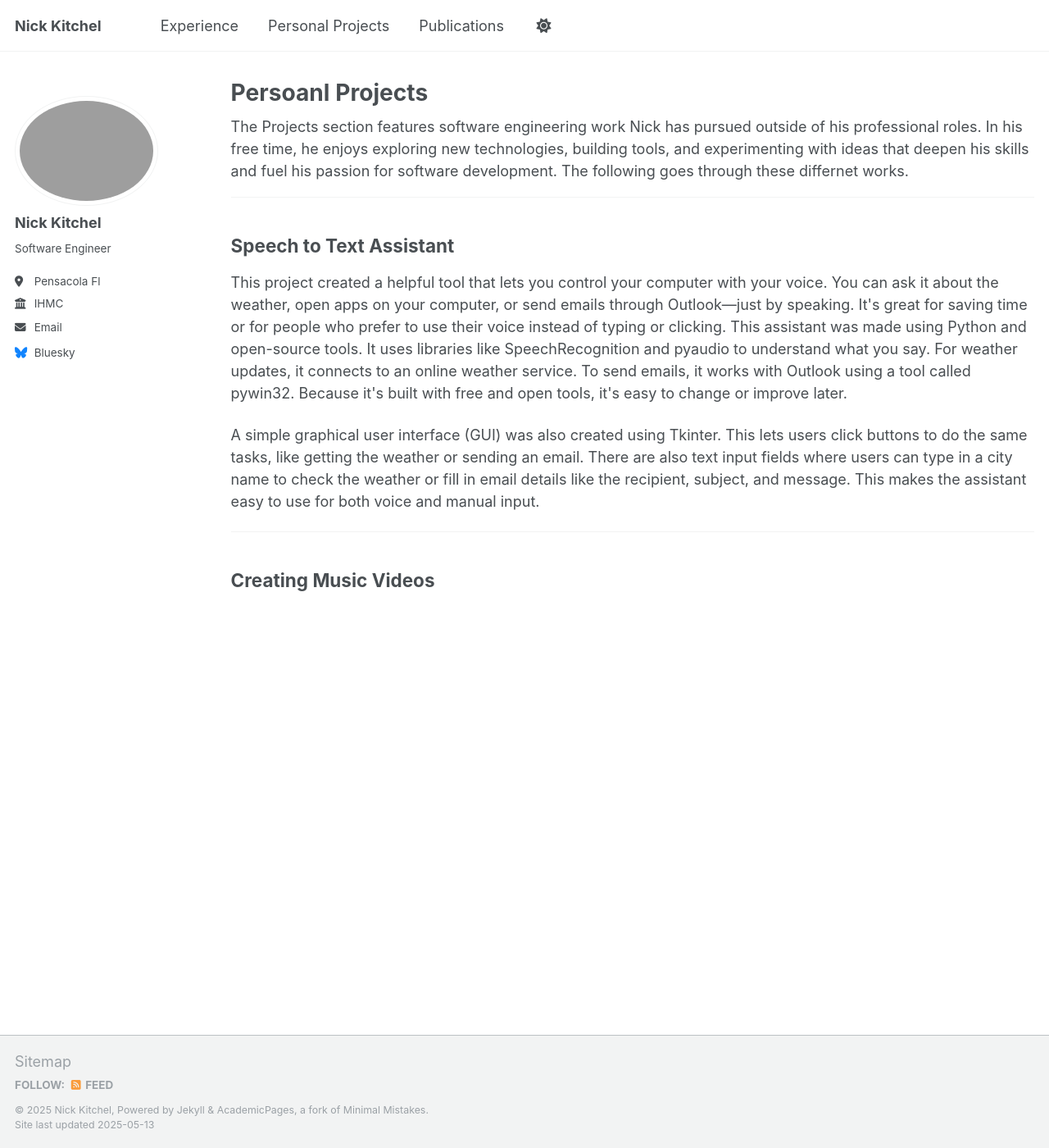
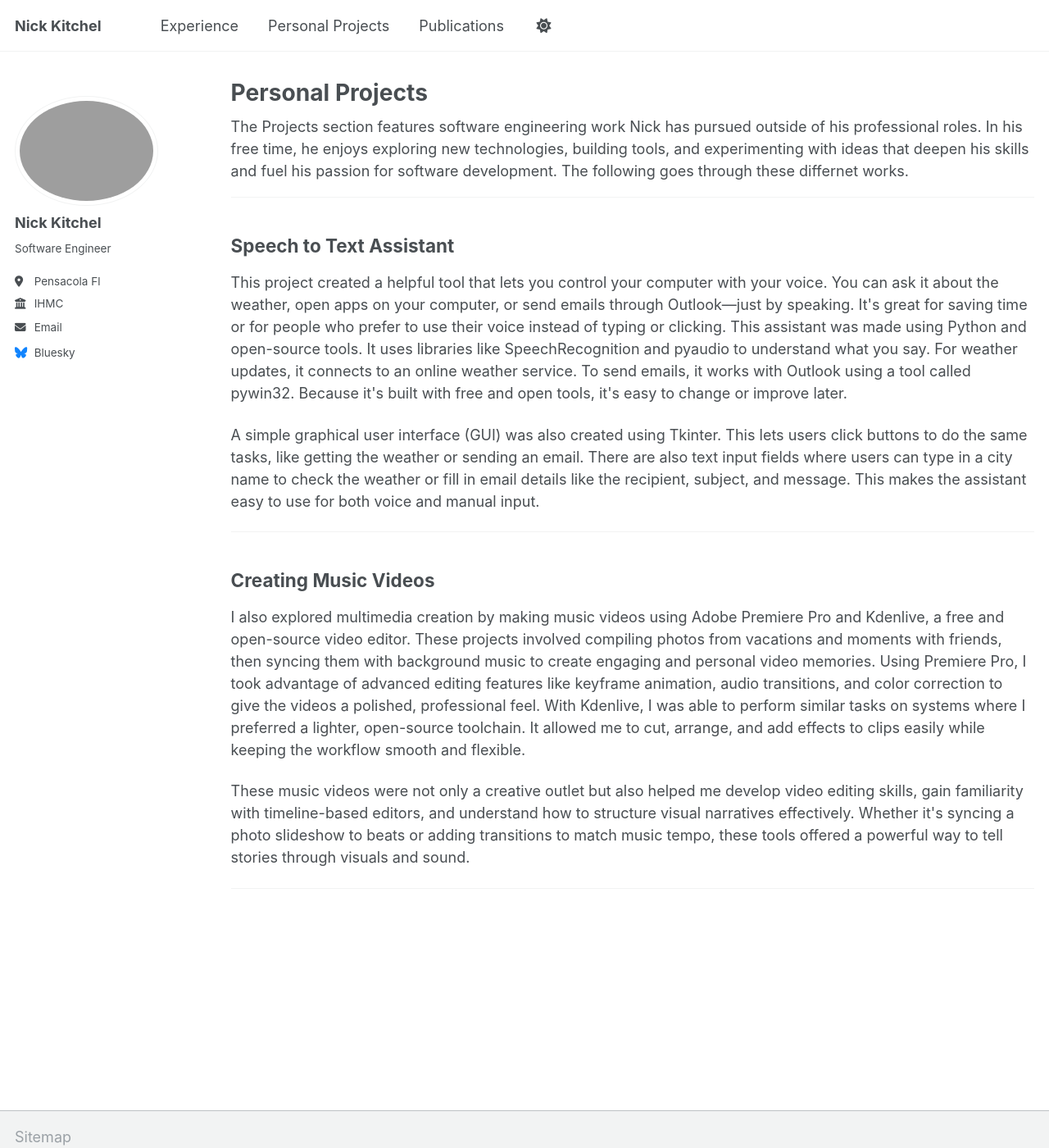
Before and after one commit to PotatoPeeler3000/potatopeeler3000.github.io, a Jekyll site: the page built from _pages/personal_projects.html, in a window 1280 px wide and 1400 px high. Shown: the whole window at 82% size. Built offline with Jekyll 4.4.1, drawn with Linux system fonts in a browser that asks for light colours.

Commit message:
Update personal_projects.html

```diff
--- a/_pages/personal_projects.html
+++ b/_pages/personal_projects.html
@@ -1,6 +1,6 @@
 ---
 layout: archive
-title: "Persoanl Projects"
+title: "Personal Projects"
 permalink: /personal_projects/
 author_profile: true
 ---
@@ -30,3 +30,13 @@ This makes the assistant easy to use for both voice and manual input.</p>
 
 <hr>
 <h2>Creating Music Videos</h2>
+
+<p>I also explored multimedia creation by making music videos using Adobe Premiere Pro and Kdenlive, a free and open-source video editor.
+These projects involved compiling photos from vacations and moments with friends, then syncing them with background music to create engaging and personal video memories.
+Using Premiere Pro, I took advantage of advanced editing features like keyframe animation, audio transitions, and color correction to give the videos a polished, professional feel.
+With Kdenlive, I was able to perform similar tasks on systems where I preferred a lighter, open-source toolchain. It allowed me to cut, arrange, and add effects to clips easily while keeping the workflow smooth and flexible.</p>
+
+<p>These music videos were not only a creative outlet but also helped me develop video editing skills, gain familiarity with timeline-based editors, and understand how to structure visual narratives effectively.
+Whether it's syncing a photo slideshow to beats or adding transitions to match music tempo, these tools offered a powerful way to tell stories through visuals and sound.</p>
+
+<hr>
```
